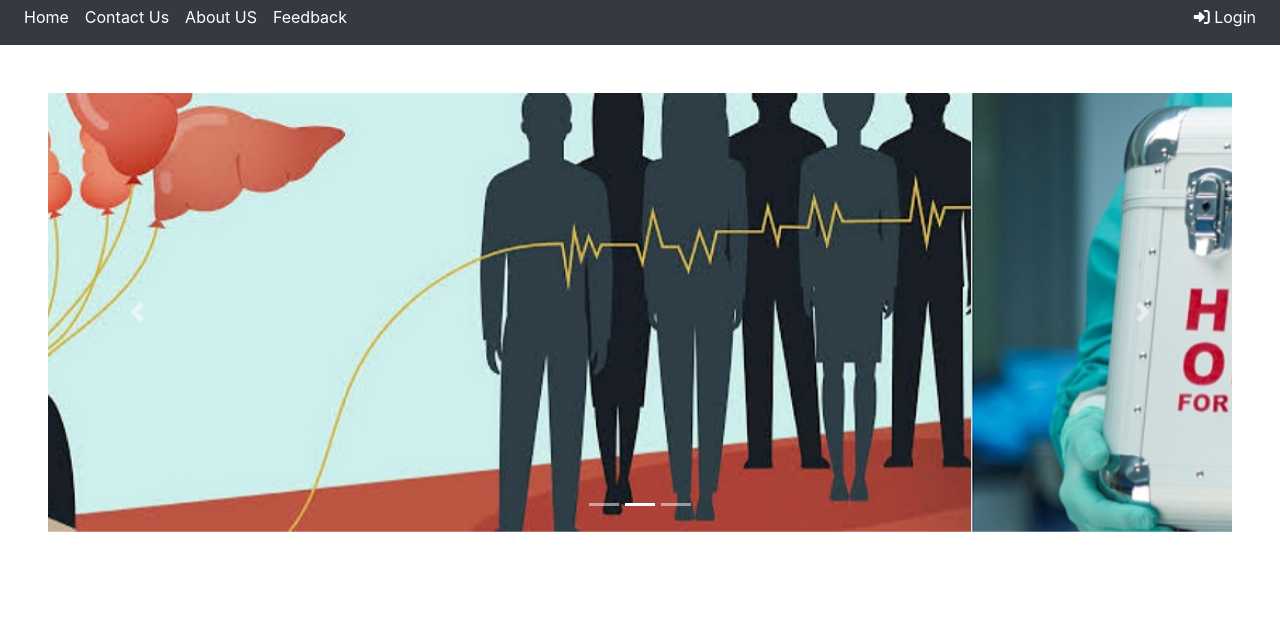
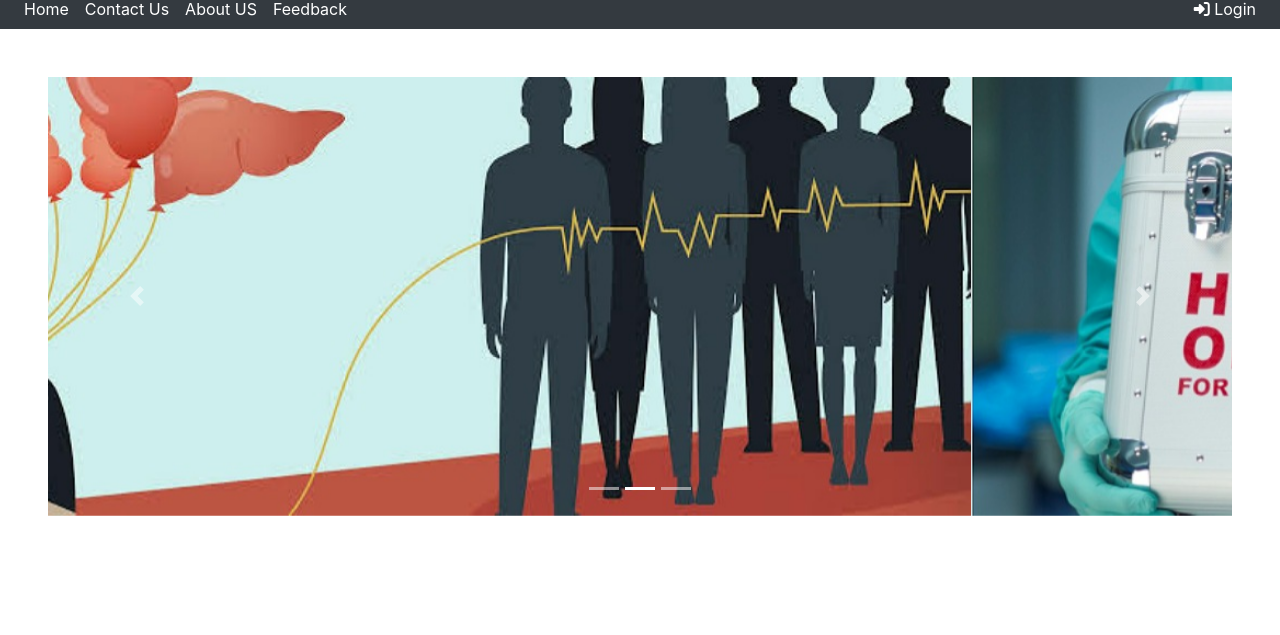
Before and after one commit to rahulnfc/OJOT, a plain HTML site: page index.html in a window 1280 px wide. Shown: the part 165-800 px from the top of the page. Drawn offline with nearby package versions, Linux system fonts and the light colour scheme.

Commit message:
navbar modified

```diff
--- a/index.html
+++ b/index.html
@@ -9,7 +9,7 @@
 <body>
     <header>
         <img src="images/LOGO.png" class="w-100">
-        <nav class="navbar navbar-expand-lg navbar-light bg-dark">
+        <nav class="navbar navbar-expand-lg py-0 navbar-light bg-dark">
           <button class="navbar-toggler ml-auto hidden-sm-up float-xs-right" type="button" data-toggle="collapse" data-target="#navbarSupportedContent" aria-controls="navbarSupportedContent" aria-expanded="false" aria-label="Toggle navigation">
             <span class="navbar-toggler-icon"></span>
           </button>
```
